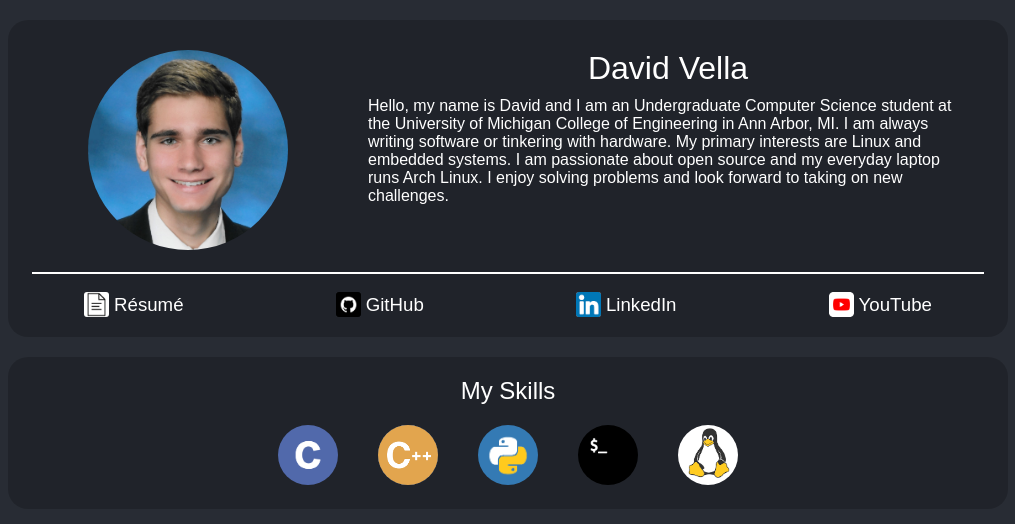
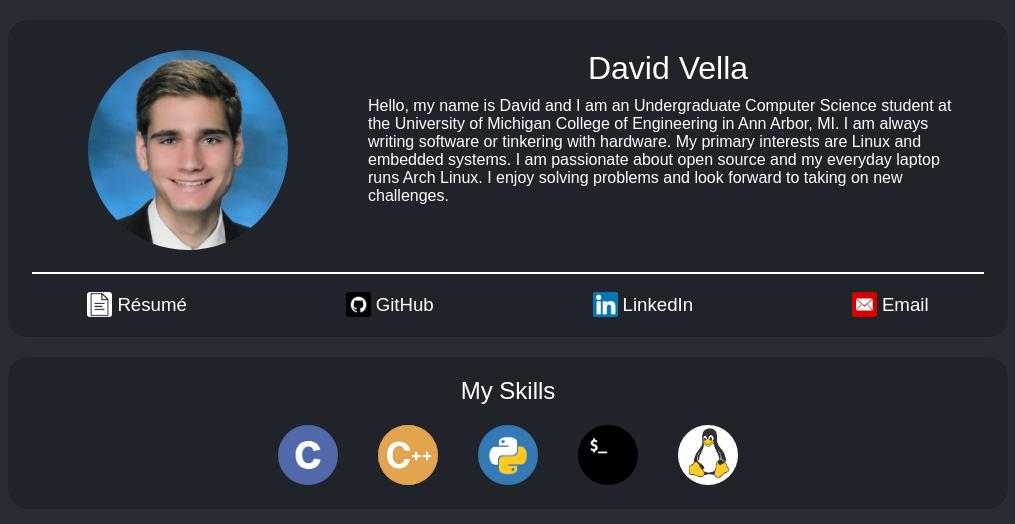
Before and after one commit to David-Vella/website, a Flask app: page / in a window 1280 px wide. Shown: the top 524 px of the page, without its empty margins (132-1147 px from the left). Run offline with Flask 2, Linux system fonts and the light colour scheme; parts of the project's set-up code (start-up, migrations or seed data) failed here and were passed over.

Commit message:
Changed youtube to email

```diff
--- a/app/templates/home.html
+++ b/app/templates/home.html
@@ -41,9 +41,9 @@
                 <img class="contact-icon" src="{{ url_for('static', filename='logo-linkedin.png') }}">
                 <div>LinkedIn</div>
             </a>
-            <a href="https://www.youtube.com/user/Actionscout101/featured" target="_blank">
-                <img class="contact-icon" src="{{ url_for('static', filename='logo-youtube.png') }}">
-                <div>YouTube</div>
+            <a href="mailto: davella@umich.edu" target="_blank">
+                <img class="contact-icon" src="{{ url_for('static', filename='logo-email.png') }}">
+                <div>Email</div>
             </a>
         </div>
     </div>
```
Also changed, not shown: app/static/logo-email.png (added).
